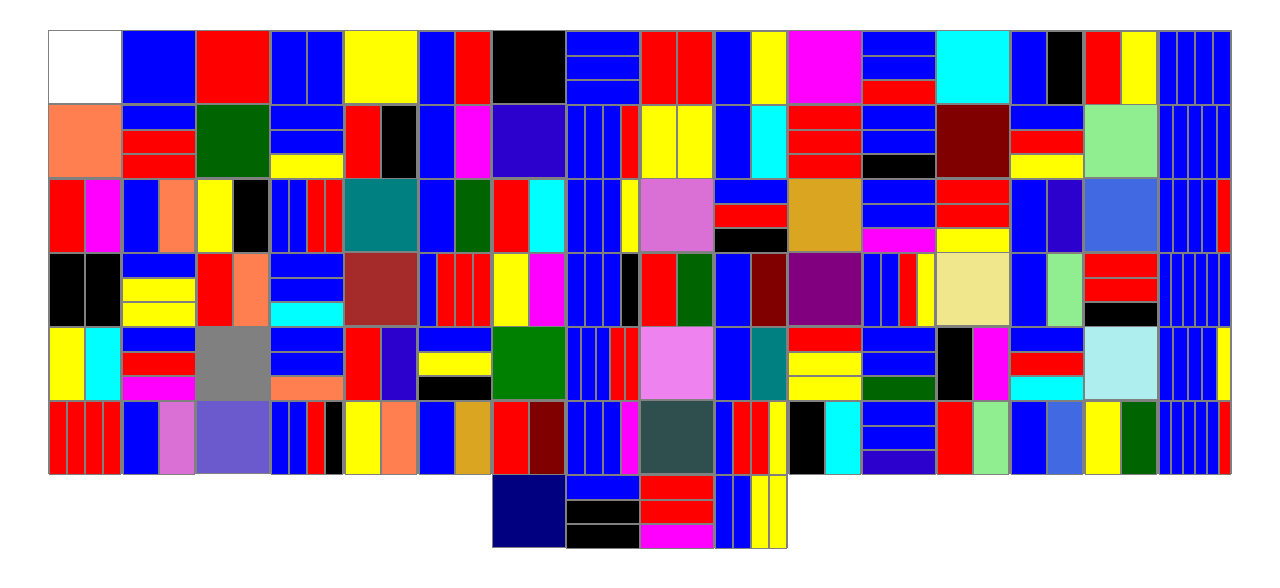
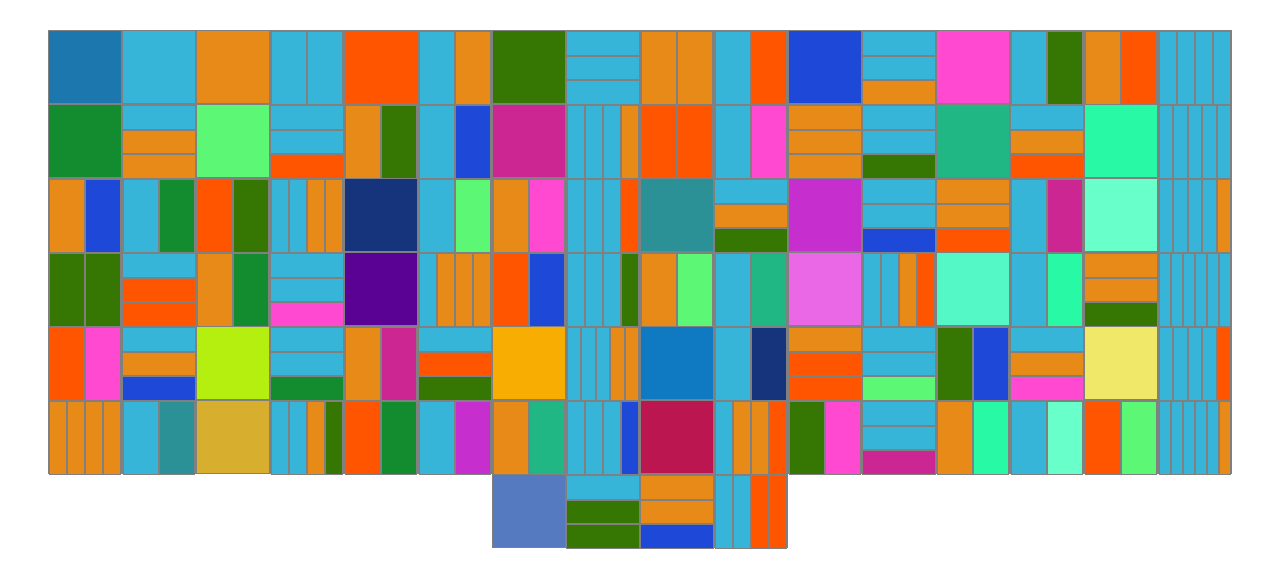
Before and after one commit to Fania/prime-fact-chart, a plain HTML site: page index.html in a window 1280 px wide. Drawn offline with Linux system fonts and the light colour scheme.

Commit message:
randomise colours on refresh

```diff
--- a/script.js
+++ b/script.js
@@ -1,23 +1,39 @@
-console.log("hello world")
+const col = randomColor({luminosity: 'bright', count: 27});
 
-let col = randomColor({luminosity: 'bright', count: 27});
+const texts = [
+  `.n1  { background: ${col[0]};  }`,
+  `.n2  { background: ${col[1]};  }`,
+  `.n3  { background: ${col[2]};  }`,
+  `.n5  { background: ${col[3]};  }`,
+  `.n7  { background: ${col[4]};  }`,
+  `.n11 { background: ${col[5]};  }`,
+  `.n13 { background: ${col[6]};  }`,
+  `.n17 { background: ${col[7]};  }`,
+  `.n19 { background: ${col[8]};  }`,
+  `.n23 { background: ${col[9]};  }`,
+  `.n23 { background: ${col[10]}; }`,
+  `.n29 { background: ${col[11]}; }`,
+  `.n31 { background: ${col[12]}; }`,
+  `.n37 { background: ${col[13]}; }`,
+  `.n41 { background: ${col[14]}; }`,
+  `.n43 { background: ${col[15]}; }`,
+  `.n47 { background: ${col[16]}; }`,
+  `.n53 { background: ${col[17]}; }`,
+  `.n59 { background: ${col[18]}; }`,
+  `.n61 { background: ${col[19]}; }`,
+  `.n67 { background: ${col[20]}; }`,
+  `.n71 { background: ${col[21]}; }`,
+  `.n73 { background: ${col[22]}; }`,
+  `.n79 { background: ${col[23]}; }`,
+  `.n83 { background: ${col[24]}; }`,
+  `.n89 { background: ${col[25]}; }`,
+  `.n97 { background: ${col[26]}; }`];
 
-console.log(col);
+texts.forEach(text => {
+  console.log(text);
 
-// let classes = document.querySelectorAll("[class^='n']")
-// console.log(classes);
+  const sheet = document.styleSheets[0];
+  const [...rules] = sheet.cssRules;
+  sheet.insertRule(text, sheet.cssRules.length);
 
-// let unique = [...new Set([...classes])];
-// console.log(unique);
-
-let core = document.getElementById("core");
-console.log(core);
-console.log(core.children);
-let classes = document.querySelectorAll("core");
-console.log(classes);
-
-console.dir(core)
-
-for (let c in core) {
-  console.log(c.children);
-}
+});
```
Also changed, not shown: styles.css (+0 -29 lines).
